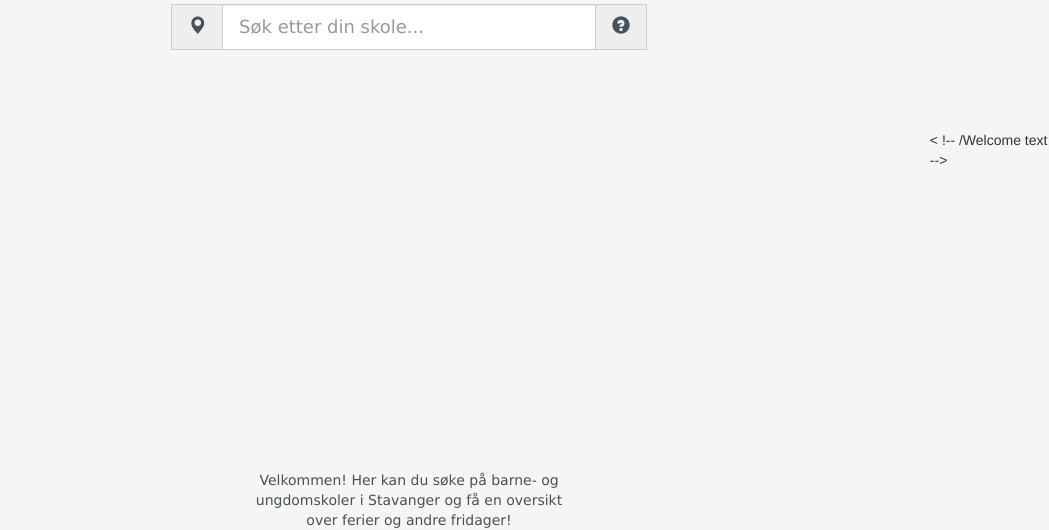
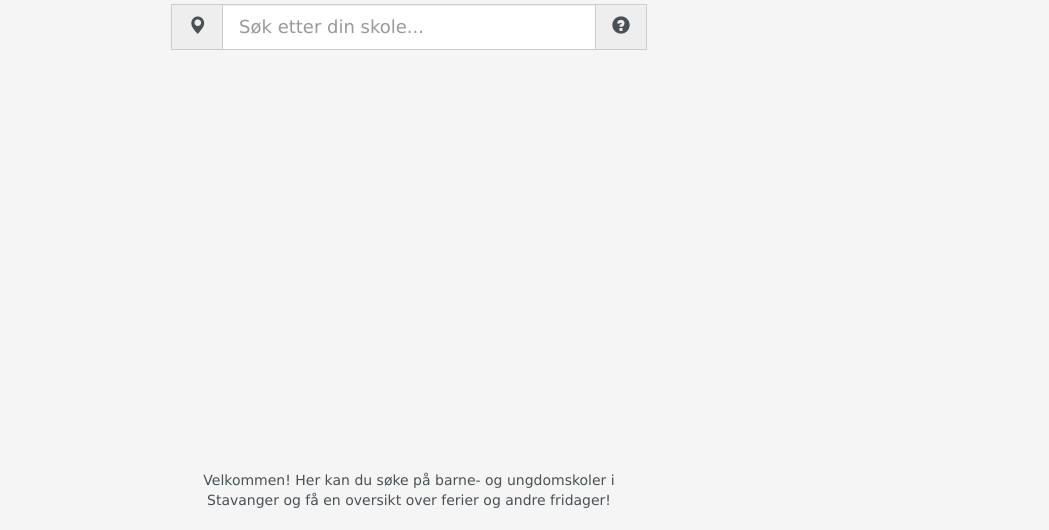
Before and after one commit to Dat210Skoleruten/Skoleruter.no, a plain HTML site: page html/index.html in a window 1280 px wide. Shown: the part 303-833 px from the top of the page, without its empty margins (231-1280 px from the left). Drawn offline with nearby package versions, Linux system fonts and the light colour scheme; no server answers; a script that the page names is missing.

Commit message:
Changed up width of the welcome text

```diff
--- a/html/index.html
+++ b/html/index.html
@@ -157,10 +157,12 @@
 </div> <!-- /Help center -->
 
 <!-- Welcome text -->
-<div class="text-center" id="welcomeText">
-    <p> Velkommen! Her kan du søke på barne- og ungdomskoler i Stavanger og få en oversikt
-        over ferier og andre fridager!</p>
-</div>< !-- /Welcome text -->
+<div class="container-fluid">
+    <div class="text-center" id="welcomeText">
+        <p> Velkommen! Her kan du søke på barne- og ungdomskoler i Stavanger og få en oversikt
+            over ferier og andre fridager!</p>
+    </div>
+</div>  <!-- /Welcome text -->
 
 <!-- Have to be here for it to work -->
 <script src="../scripts/modal.js"></script>
--- a/styles/base.css
+++ b/styles/base.css
@@ -53,7 +53,7 @@ body {
 }
 
 #welcomeText p {
-    width: 50%;
+    width: 70%;
     margin: 0 auto;
     color: #495156;
 }
```
